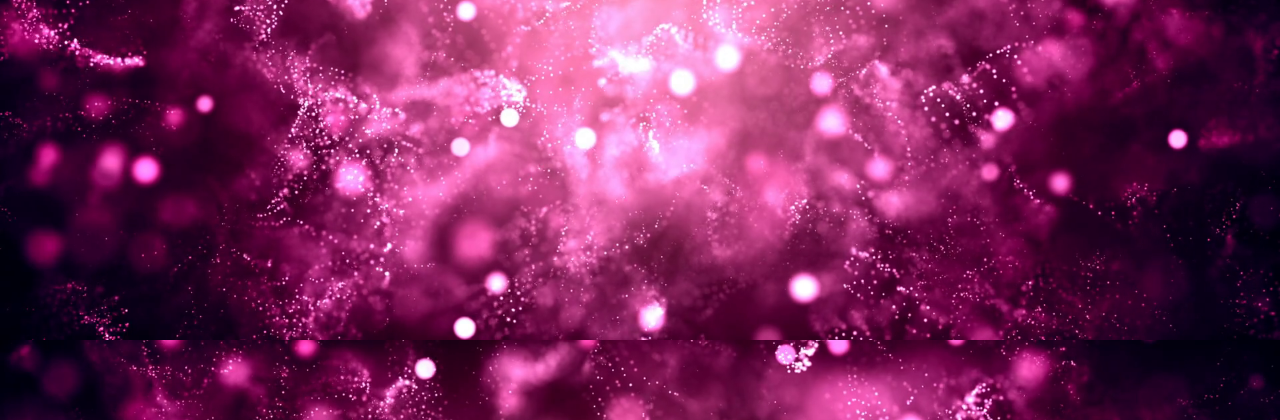
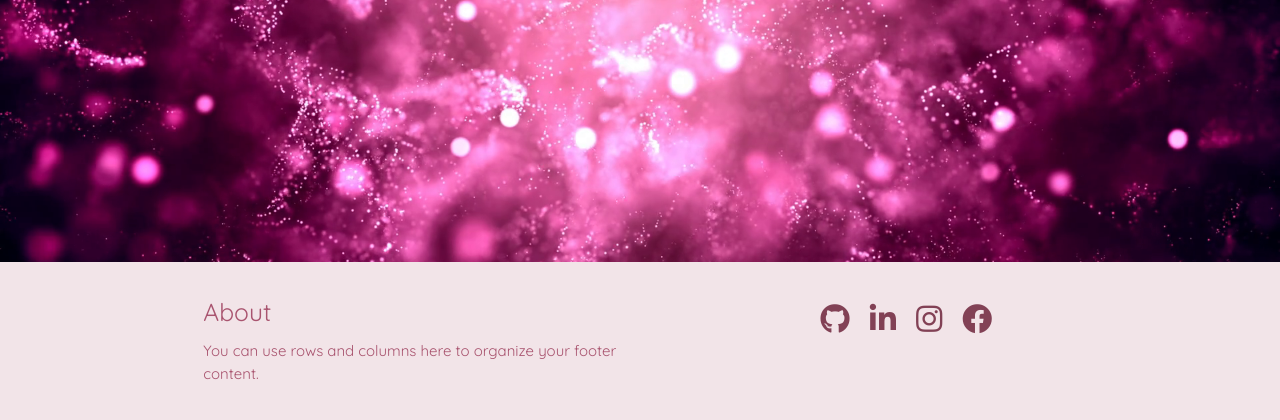
Before and after one commit to Vasileia-Apostolou/all_about_glam_blog, a Flask app: page / in a window 1280 px wide. Shown: the part 380-800 px from the top of the page. Run offline with Flask 2, Linux system fonts and the light colour scheme; data that the repository does not hold is empty; some libraries are stand-ins or nearby versions; some web fonts are replaced.

Commit message:
Add Page Footer

```diff
--- a/static/css/style.css
+++ b/static/css/style.css
@@ -102,6 +102,31 @@ form {
     text-shadow: 2px 1px 2px black;
 }
 
+/* -------- FOOTER -------- */
+.page-footer {
+    background-color: #f2e4e8;
+    color: #a9546f !important;
+    position: fixed;
+   left: 0;
+   bottom: 0;
+   width: 100%;
+}
+
+.social-icons {
+    font-size: 30px;
+    color: #824155;
+    margin-left: 20px;
+}
+
+.social-icons:hover {
+    color: #b0617a;
+}
+
+.socials {
+    display: flex;
+}
+
+
 
 
 /* ------- MEDIA QUERIES -------- */
--- a/templates/base.html
+++ b/templates/base.html
@@ -75,6 +75,26 @@
 <script src="{{ url_for('static', filename='js/script.js') }}"></script>
 <!-- SCRIPTS -->
 
+<footer class="page-footer">
+	<div class="container">
+		<div class="row">
+			<div class="col l6 s12">
+				<h5 class="">About</h5>
+				<p class="">You can use rows and columns here to organize your footer content.
+				</p>
+			</div>
+			<div class="col l4 offset-l2 s12">
+				<ul class="socials">
+					<li><a class="social-icons" href="https://github.com/Vasileia-Apostolou"><i class="fab fa-github prefix"></i></a></li>
+					<li><a class="social-icons" href="https://www.linkedin.com/in/vasilia-apostolou-a3892219a/"><i class="fab fa-linkedin-in prefix"></i></a></li>
+					<li><a class="social-icons" href="https://www.instagram.com/vasiliaxzibit/"><i class="fab fa-instagram prefix"></i></a></li>
+                    <li><a class="social-icons" href="https://www.facebook.com/vasilia.xzibit/"><i class="fab fa-facebook prefix"></i></a></li>
+				</ul>
+			</div>
+		</div>
+	</div>
+</footer>
+
 {% block scripts %}
 {% endblock %}
 </body>
--- a/templates/blogpost.html
+++ b/templates/blogpost.html
@@ -5,12 +5,12 @@
 	<div class="search-section">
 		<form action="{{ url_for('search') }}" method="post">
 			<div class="row valign-wrapper center-align">
-				<div class="input-field col s12 m8">
+				<div class="input-field col s6 m8">
 					<i class="fas fa-search prefix"></i>
 					<input type="text" name="search" id="search" class="validate" required>
 					<label for="search">Search</label>
 				</div>
-				<div class="col s12 m4">
+				<div class="col s6 m4">
 					<button type="submit" class="btn buttons hvr-glow">
 	                 Search <i class="fas fa-search prefix"></i>
 	            </button>
```
